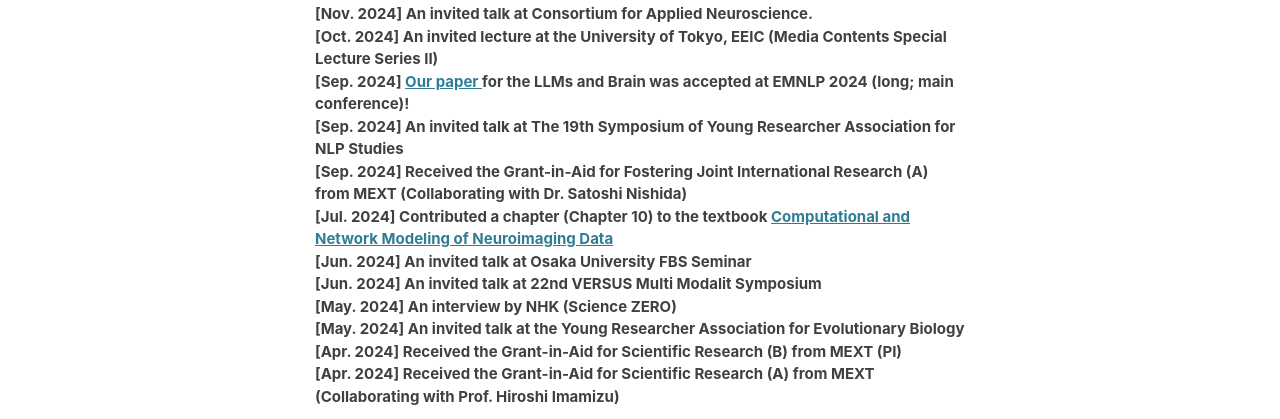
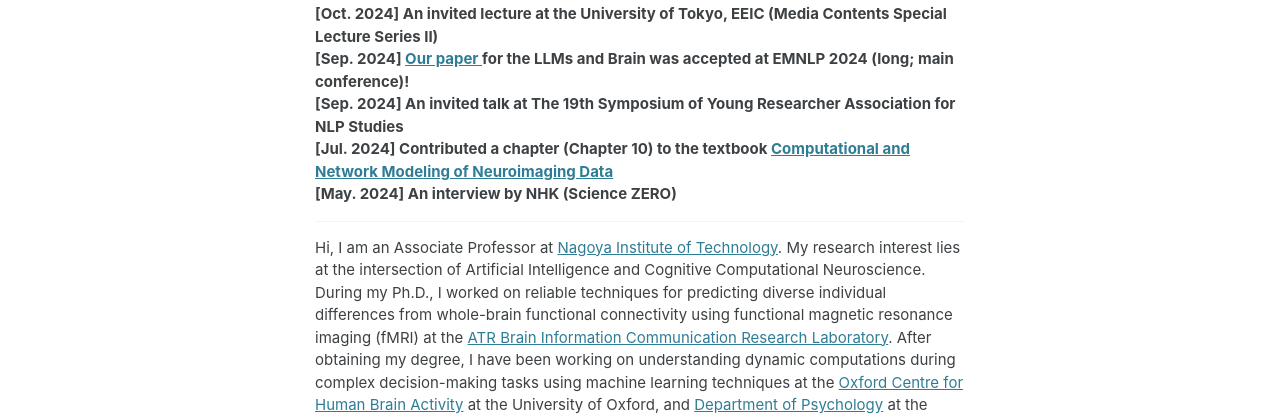
Before and after one commit to yu-takagi/yu-takagi.github.io, a plain HTML site: page index.html in a window 1280 px wide. Shown: the part 343-762 px from the top of the page. Drawn offline with Linux system fonts and the light colour scheme.

Commit message:
Update index.html

```diff
--- a/index.html
+++ b/index.html
@@ -274,18 +274,18 @@
       <b>[Mar. 2025] An invited talk at 24th Workshop on the Mechanism of Brain and Mind.</b><br />
       <b>[Feb. 2025] An invited talk at the University of Tokyo, Department of Mathematical Engineering & Information Physics</b><br />
       <b>[Feb. 2025] <a href="https://www.arxiv.org/abs/2502.13606">New preprint</a> for interpreting brain voxels (neurons) using LLMs!</b><br />
-      <b>[Nov. 2024] An invited talk at Consortium for Applied Neuroscience.</b><br />
+      <!-- <b>[Nov. 2024] An invited talk at Consortium for Applied Neuroscience.</b><br /> -->
       <b>[Oct. 2024] An invited lecture at the University of Tokyo, EEIC (Media Contents Special Lecture Series II)</b><br />
       <b>[Sep. 2024] <a href="https://www.biorxiv.org/content/10.1101/2024.02.06.579077">Our paper </a> for the LLMs and Brain was accepted at EMNLP 2024 (long; main conference)!</b><br />
       <b>[Sep. 2024] An invited talk at The 19th Symposium of Young Researcher Association for NLP Studies</b><br />
-      <b>[Sep. 2024] Received the Grant-in-Aid for Fostering Joint International Research (A) from MEXT (Collaborating with Dr. Satoshi Nishida)</b><br />
+      <!-- <b>[Sep. 2024] Received the Grant-in-Aid for Fostering Joint International Research (A) from MEXT (Collaborating with Dr. Satoshi Nishida)</b><br /> -->
       <b>[Jul. 2024] Contributed a chapter (Chapter 10) to the textbook <a href="https://www.sciencedirect.com/book/9780443134807/computational-and-network-modeling-of-neuroimaging-data">Computational and Network Modeling of Neuroimaging Data</a></b><br />
-      <b>[Jun. 2024] An invited talk at Osaka University FBS Seminar</b><br />
-      <b>[Jun. 2024] An invited talk at 22nd VERSUS Multi Modalit Symposium</b><br />
+      <!-- <b>[Jun. 2024] An invited talk at Osaka University FBS Seminar</b><br /> -->
+      <!-- <b>[Jun. 2024] An invited talk at 22nd VERSUS Multi Modalit Symposium</b><br /> -->
       <b>[May. 2024] An interview by NHK (Science ZERO)</b><br />
-      <b>[May. 2024] An invited talk at the Young Researcher Association for Evolutionary Biology</b><br />
+      <!-- <b>[May. 2024] An invited talk at the Young Researcher Association for Evolutionary Biology</b><br />
       <b>[Apr. 2024] Received the Grant-in-Aid for Scientific Research (B) from MEXT (PI)</b><br />
-      <b>[Apr. 2024] Received the Grant-in-Aid for Scientific Research (A) from MEXT (Collaborating with Prof. Hiroshi Imamizu)</b><br />
+      <b>[Apr. 2024] Received the Grant-in-Aid for Scientific Research (A) from MEXT (Collaborating with Prof. Hiroshi Imamizu)</b><br /> -->
       <!-- <b>[Apr. 2024] Transferred to the <a href="https://llmc.nii.ac.jp/">Large Language Model Center </a> at the National Institute of Informatics!</b><br />
       <b>[Mar. 2024] Received the Interdisciplinary Research Award from Telecommunications Advancement Foundation</b><br />
       <b>[Mar. 2024] An invited talk at HUAWEI Japan</b><br />
```
